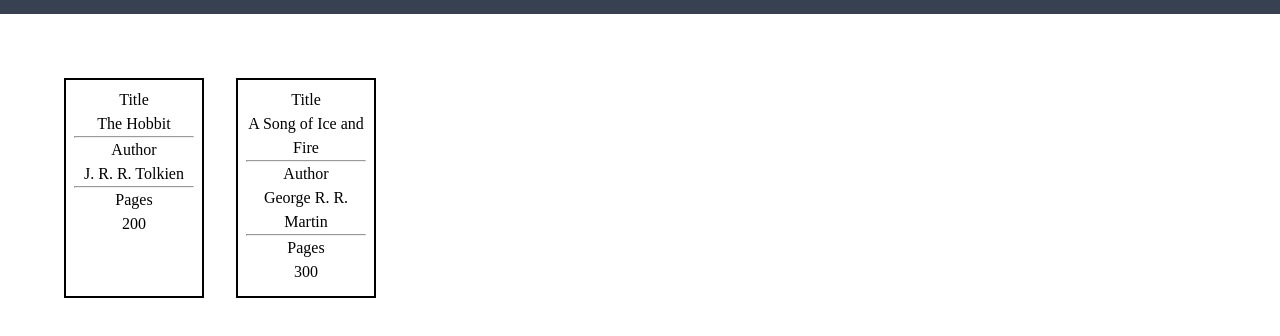
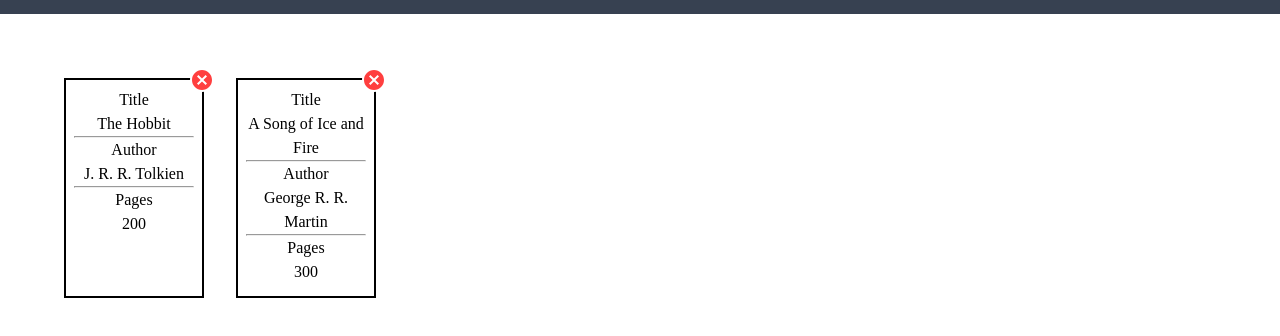
Before and after one commit to Vescien/odin-project-library, a plain HTML site: page index.html in a window 1280 px wide. Shown: the part 50-386 px from the top of the page. Drawn offline with Linux system fonts and the light colour scheme.

Commit message:
Add delete button (visual only)

```diff
--- a/script.js
+++ b/script.js
@@ -34,8 +34,11 @@
 }
 
 function displayBook(title, author, pages) {
+    const bookContainer = document.createElement("div");
     const book = document.createElement("div");
+    bookContainer.classList.add("book-container");
     book.classList.add("book");
+
 
     const headerTitle = document.createElement("p");
     const headerAuthor = document.createElement("p");
@@ -43,6 +46,8 @@
     const bookTitle = document.createElement("p");
     const bookAuthor = document.createElement("p");
     const bookPages = document.createElement("p");
+    const deleteBtn = document.createElement("button");
+    deleteBtn.classList.add("delete");
 
     headerTitle.textContent = "Title";
     headerAuthor.textContent = "Author";
@@ -50,12 +55,15 @@
     bookTitle.textContent = title;
     bookAuthor.textContent = author;
     bookPages.textContent = pages;
+    deleteBtn.innerHTML = `<svg xmlns="http://www.w3.org/2000/svg" viewBox="0 0 24 24"><title>Delete</title><path d="M12,2C17.53,2 22,6.47 22,12C22,17.53 17.53,22 12,22C6.47,22 2,17.53 2,12C2,6.47 6.47,2 12,2M15.59,7L12,10.59L8.41,7L7,8.41L10.59,12L7,15.59L8.41,17L12,13.41L15.59,17L17,15.59L13.41,12L17,8.41L15.59,7Z" /></svg>`
 
     book.append(headerTitle, bookTitle, document.createElement("hr"));
     book.append(headerAuthor, bookAuthor, document.createElement("hr"));
     book.append(headerPages, bookPages);
+    bookContainer.append(book);
+    bookContainer.append(deleteBtn);
 
-    shelf.appendChild(book);
+    shelf.appendChild(bookContainer);
 }
 
 add.addEventListener("click", () => {
--- a/style.css
+++ b/style.css
@@ -85,15 +85,36 @@
     gap: 2rem;
 }
 
+.book-container {
+    position: relative;
+}
+
 .book {
-    display: flex;
-    flex-direction: column;
     text-align: center;
     padding: 0.5rem;
     height: 220px;
     width: 140px;
     border: 2px solid black;
     overflow: hidden;
+}
+
+.delete {
+    position: absolute;
+    right: -10px;
+    top: -10px;
+    background-color:#ffffff;
+    border: none;
+    border-radius: 50%;
+    transition: 300ms;
+}
+
+.delete:hover {
+    transform: scale(1.2);
+}
+
+.delete svg {
+    height: 1.5rem;
+    fill: #ff3f3f;
 }
 
 .form-container {
```
Also changed, not shown: index.html (+0 -31 lines).
